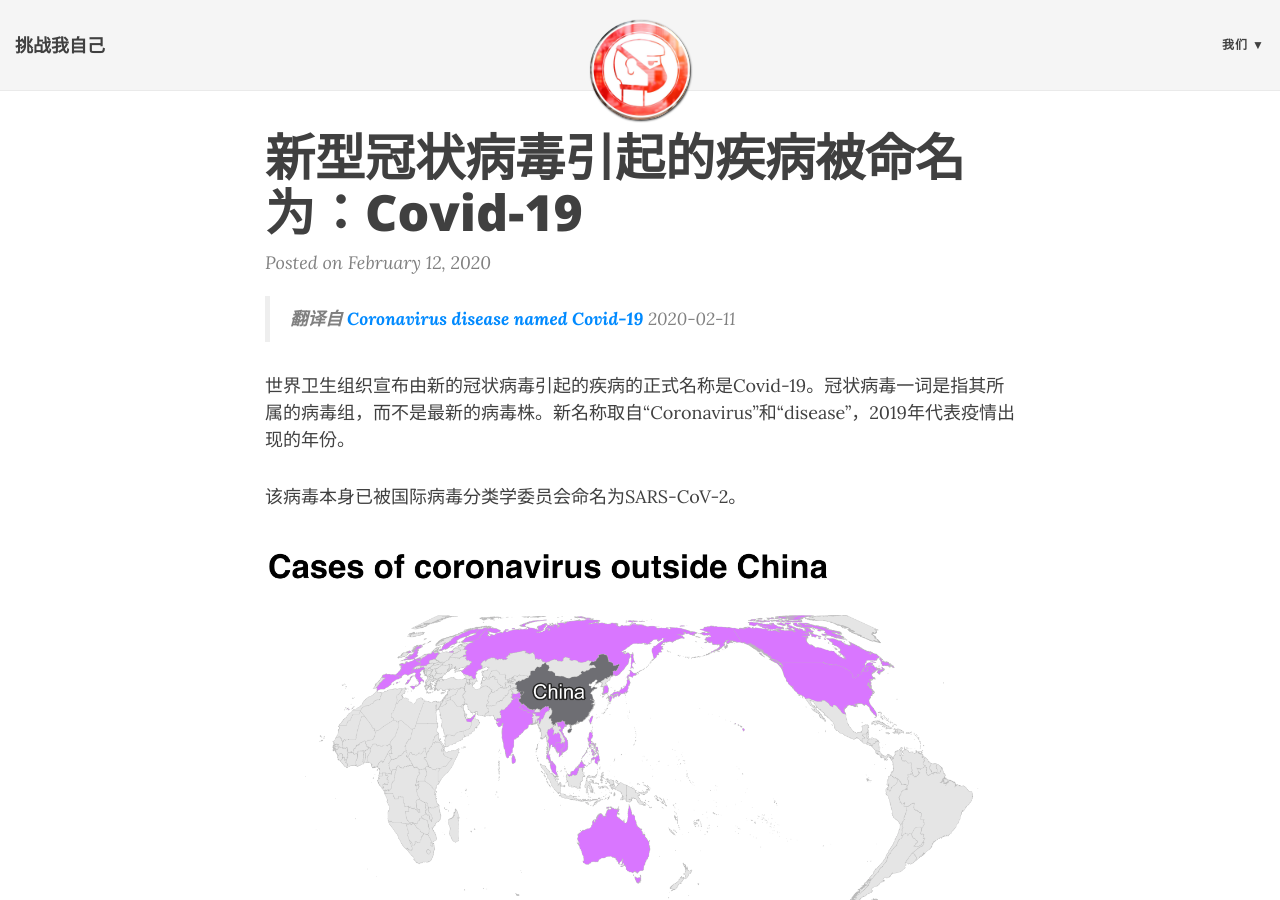
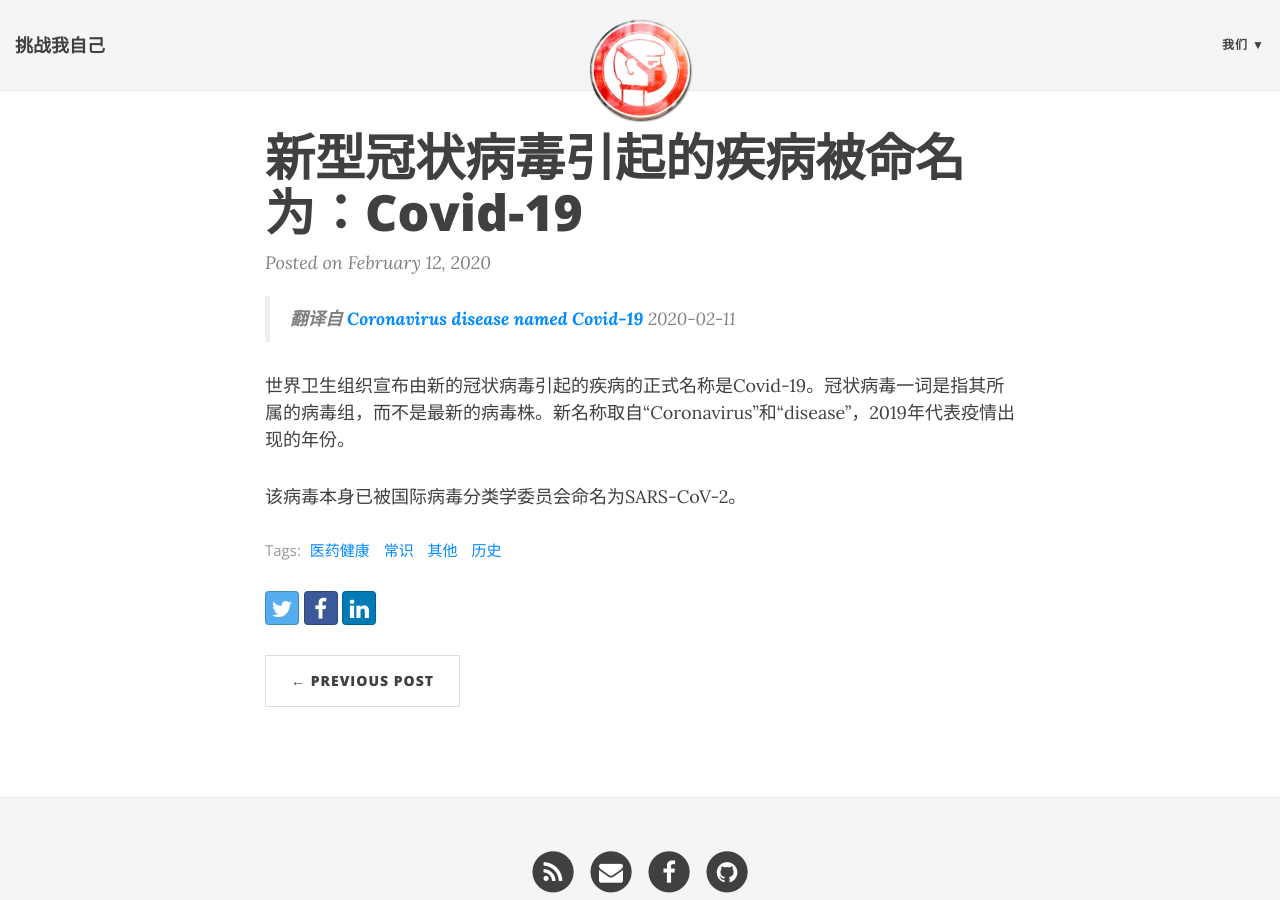
Before and after one commit to Forecasters/Forecasters.github.io, a Jekyll site: the page built from _posts/2020-02-12-coronavirus-disease-named-Covid-19.md, in a window 1280 px wide and 900 px high. Built offline with Jekyll 4.4.1, drawn with Linux system fonts in a browser that asks for light colours; nearby versions of some CDN libraries.

Commit message:
Remove the picture

```diff
--- a/_posts/2020-02-12-coronavirus-disease-named-Covid-19.md
+++ b/_posts/2020-02-12-coronavirus-disease-named-Covid-19.md
@@ -9,5 +9,3 @@ image: /img/coronavirus_1000x1000.png
 世界卫生组织宣布由新的冠状病毒引起的疾病的正式名称是Covid-19。冠状病毒一词是指其所属的病毒组，而不是最新的病毒株。新名称取自“Coronavirus”和“disease”，2019年代表疫情出现的年份。
 
 该病毒本身已被国际病毒分类学委员会命名为SARS-CoV-2。
-
-![Cases of coronavirus outside China](https://tigerwolf.top/img/optimised-globalmapfinal-nc.png)
```
